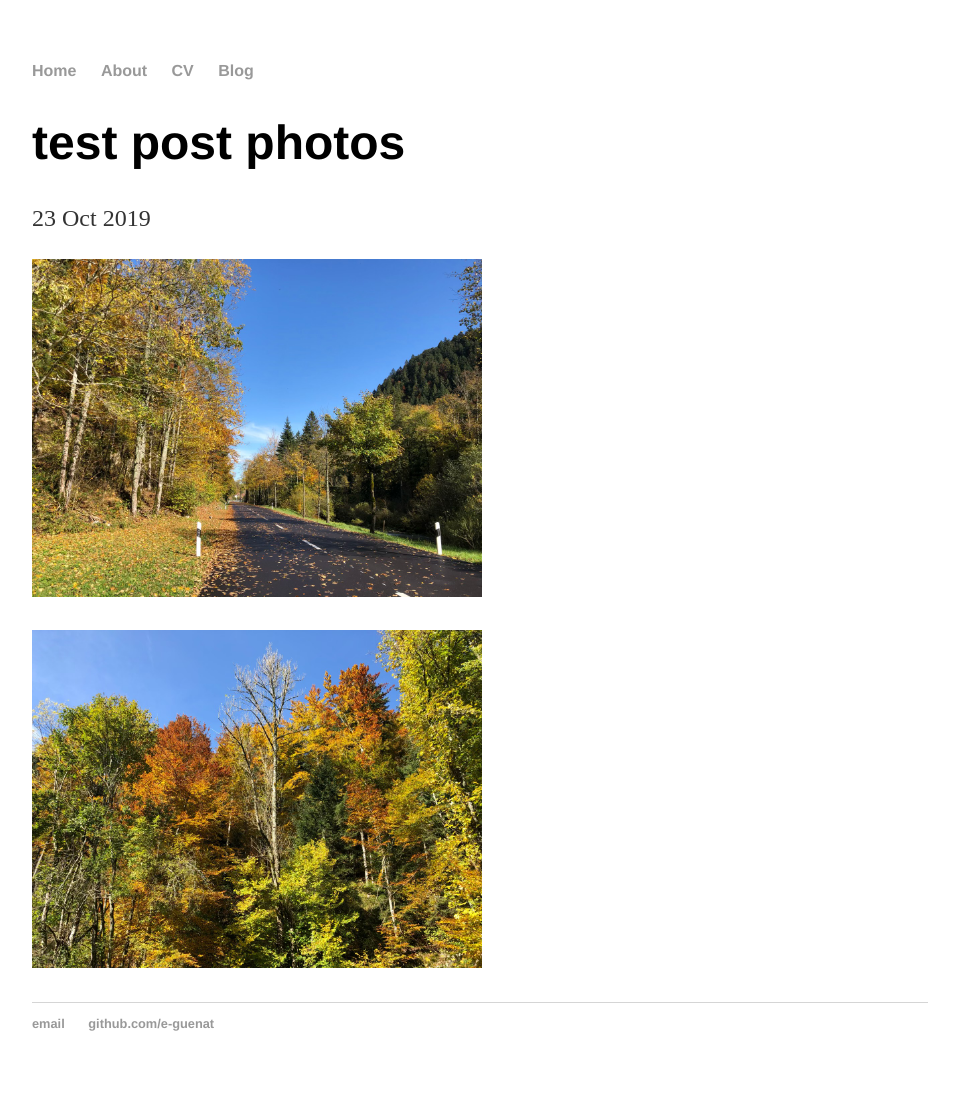
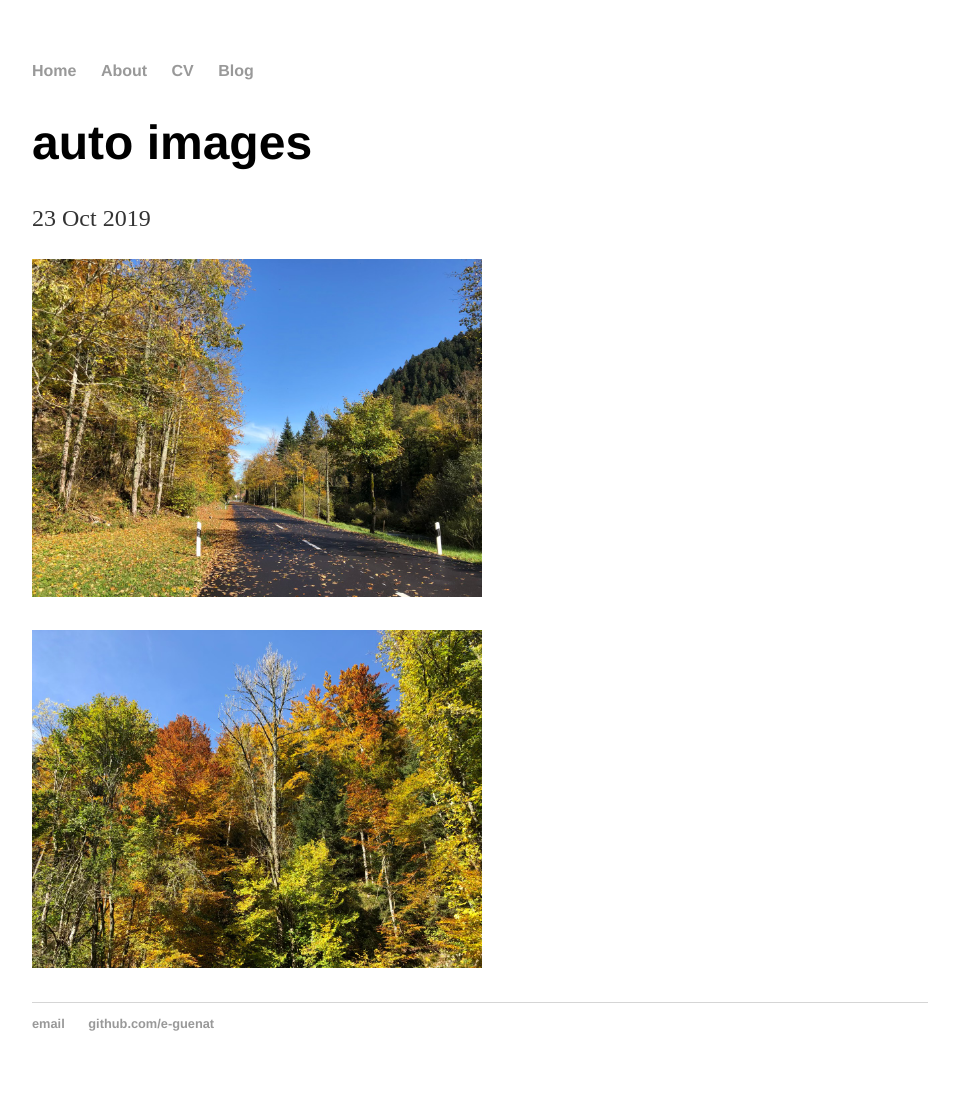
Before and after one commit to e-guenat/e-guenat.github.io, a Jekyll site: the page built from _posts/2019-10-23-latest.md, in a window 1280 px wide. Shown: the whole page, without its empty margins (160-1119 px from the left). Built offline with Jekyll 4.4.1, drawn with Linux system fonts in a browser that asks for light colours.

Commit message:
latest updated

```diff
--- a/_posts/2019-10-23-latest.md
+++ b/_posts/2019-10-23-latest.md
@@ -1,11 +1,13 @@
 ---
 layout: post
-title: test post photos
-date: 2019-10-23 18:44:53 +0159
+title: auto images
+date: 2019-10-23 18:49:38 +0159
 category: business
 tags: [test]
 ---
 
+
+
 ![PostIm](/assets/images/IMG_9555.jpeg)
 
 ![PostIm](/assets/images/IMG_9554.jpeg)
```
